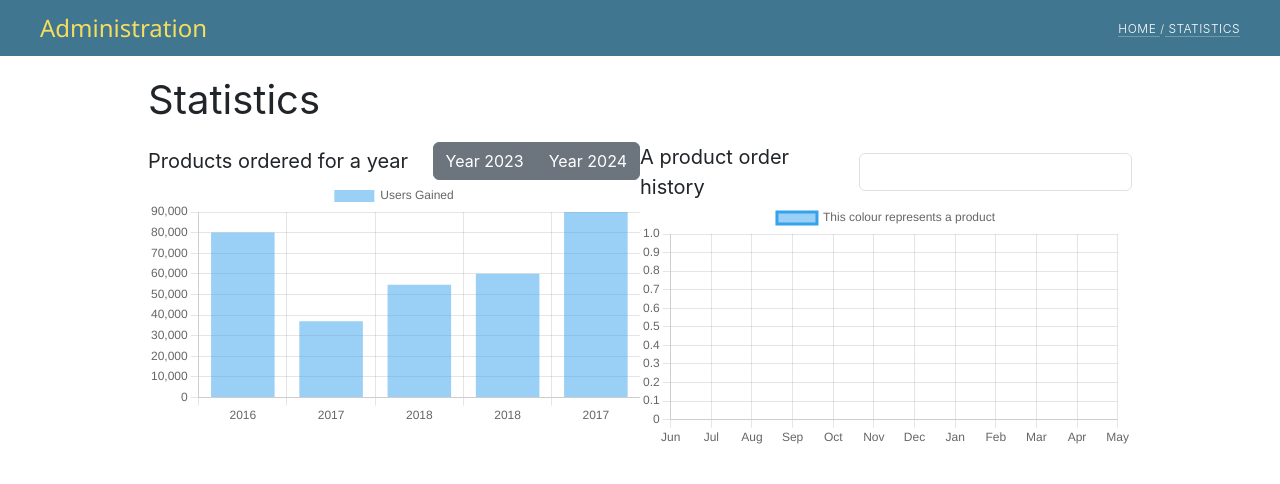
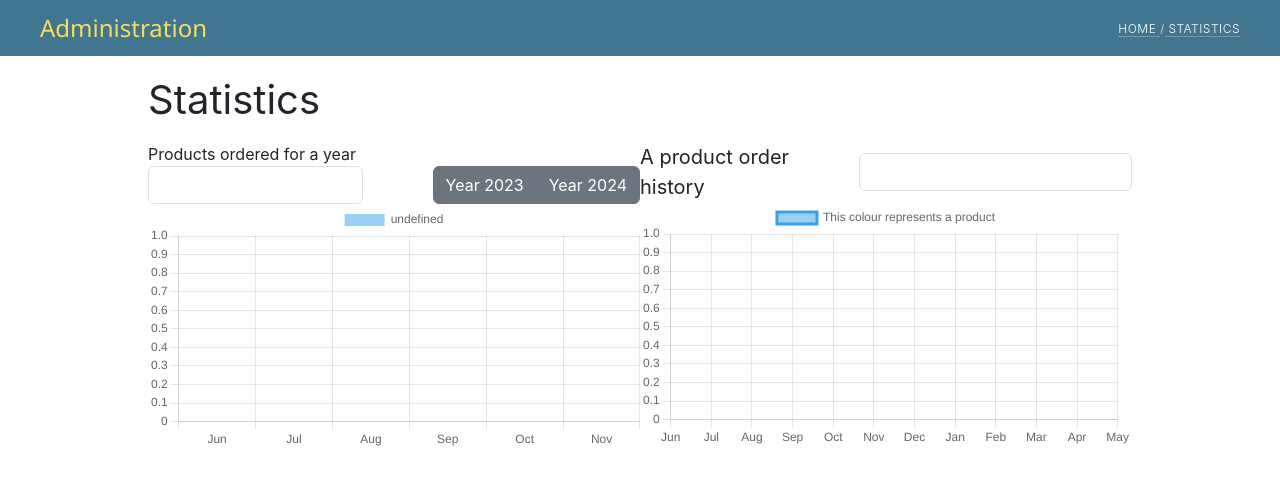
Before and after one commit to kostiadubohrii/coursework, a React (Create React App) app in the folder frontend/: page / in a window 1280 px wide. Shown: the top 484 px of the page. Built offline with nearby package versions, Linux system fonts and the light colour scheme.

Commit message:
barchart update

```diff
--- a/frontend/src/components/chartsComponents/BarChart.js
+++ b/frontend/src/components/chartsComponents/BarChart.js
@@ -5,25 +5,55 @@ import './styles.scss';
 import {Bar} from 'react-chartjs-2';
 import {Chart as ChartJS} from 'chart.js/auto';
 
-import {UserData} from '../../services/data';
+import {globalData} from '../../services/data';
+import SearchPanel from '../searchPanel/SearchPanel';
 
 
 const BarChart = () => {
-  const [userData, setUserData] = useState({
-    labels: UserData.map((data) => data.year),
-    datasets: [{
-      label: "Users Gained",
-      data: UserData.map((data) => data.userGain)
-    }]
-  });
+    const [userData, setUserData] = useState({
+        labels: ['Jun', 'Jul', 'Aug','Sep','Oct','Nov'],
+        // ,'Dec','Jan','Feb',"Mar",'Apr','May'
+        datasets: [{}]
+    });
+    const [years, setYears] = useState(['2023','2024'])
+
+    const onProductSelected = (data) => {
+        const newData  = {
+            id: data.id,
+            label: data.name,
+            data: data.revenue
+        }
+
+        const productExists = userData.datasets.find(item => item.id === newData.id);
+        if (userData.datasets[0].id === undefined){
+            setUserData(prevState => ({
+                ...prevState,
+                datasets: []
+            }))
+        }
+
+        if (!productExists) {
+            setUserData(prevState => ({
+                ...prevState,
+                datasets: [...prevState.datasets, newData]
+            }))
+        }
+
+    }
     return (
         <div className="section">
-            <div className="section_settings">
+            <div className="section_settings_large">
                 <div className="title">Products ordered for a year</div>
-                <div clasNames="panel">
+                <div className="menu">
+                    <div className="search-panel">
+                        <SearchPanel onProductSelected={onProductSelected} data={globalData}/>
+                    </div>
                     <ButtonGroup>
-                        <Button variant="secondary">Year 2023</Button>
-                        <Button variant="secondary">Year 2024</Button>
+                        {
+                            years.map((item, i) => {
+                                return <Button variant="secondary" key={i}>Year {item}</Button>
+                            })
+                        }
                     </ButtonGroup>
                 </div>
             </div>
--- a/frontend/src/components/chartsComponents/ProductChart.js
+++ b/frontend/src/components/chartsComponents/ProductChart.js
@@ -5,6 +5,7 @@ import {Line} from 'react-chartjs-2';
 import {Chart as ChartJS} from 'chart.js/auto';
 
 import SearchPanel from '../searchPanel/SearchPanel';
+import { productsData } from '../../services/data';
 
 const ProductChart = () => {
 	const [userData, setUserData] = useState({
@@ -23,7 +24,7 @@ const ProductChart = () => {
 			datasets:[
 				{
 					...userData.datasets[0],
-					label: data.name,
+					label: data.name + ' sold out',
 					data: data.values,
 					}
 				]
@@ -35,8 +36,8 @@ const ProductChart = () => {
         <div class="section">
             <div class="section_settings">
                 <div class="title">A product order history</div>
-                <div class="search">
-                   <SearchPanel onProductSelected={onProductSelected} />
+                <div class="panel">
+                   <SearchPanel onProductSelected={onProductSelected} data={productsData}/>
                 </div>
             </div>
             <div class="chart">
--- a/frontend/src/components/chartsComponents/styles.scss
+++ b/frontend/src/components/chartsComponents/styles.scss
@@ -8,6 +8,19 @@
         .title {
             font-size: 20px;
         }
+        &_large {
+            display: block;
+
+            .menu {
+                display: flex;
+                justify-content: space-between;
+                align-items: center;
+                .search-panel{
+                    width: 215px;
+                }
+            }
+
+        }
     }
 }
 
--- a/frontend/src/components/searchPanel/SearchPanel.js
+++ b/frontend/src/components/searchPanel/SearchPanel.js
@@ -6,7 +6,7 @@ import './searchPanel.scss';
 
 const SearchPanel = (props) => {
 	const [name, setName] = useState('');
-	const [data, setData] = useState([{ name: 'Apple Iphone', values: [5, 6, 3, 15, 16, 19, 26, 20, 18, 15, 14, 15] }, { name: 'Apple watch', values: [5, 6, 2, 15, 8, 20, 24, 20, 4, 15, 14, 5] }, { name: 'HP M27fq', values: [1, 6, 3, 12, 16, 9, 14, 6, 18, 15, 12, 1] }]);
+	const [data, setData] = useState(props.data);
 	const [results, setResults] = useState([]);
 	const [product, setProduct] = useState(null);
 
@@ -75,7 +75,7 @@ const SearchPanel = (props) => {
 	}
 
 	return (
-	  <>
+	  	<div className="search">
 		 	<Form.Control
 		 		type="name"
 				id="name"
@@ -92,7 +92,7 @@ const SearchPanel = (props) => {
 					}
 				</ul>
 		 	</div>
-	  </>
+		 </div>
 	);
 };
 
--- a/frontend/src/components/searchPanel/searchPanel.scss
+++ b/frontend/src/components/searchPanel/searchPanel.scss
@@ -5,6 +5,7 @@
         width: 215px;
         box-shadow: 0 4px 6px -1px rgb(0 0 0 / 0.1), 0 2px 4px -2px rgb(0 0 0 / 0.1);
         overflow-y: scroll;
+        z-index: 1;
         ul {
             padding-top: 5px;
             padding: 0;
--- a/frontend/src/services/data.js
+++ b/frontend/src/services/data.js
@@ -1,32 +1,29 @@
-export const UserData = [
+export const globalData = [
     {
         id: 1,
-        year: 2016,
-        userGain: 80000,
-        userLost: 823
+        name: 'Apple Iphone',
+        revenue: [80000, 37000, 35000, 37000, 87000, 96500],
     },
     {
         id: 2,
-        year: 2017,
-        userGain: 37000,
-        userLost: 8123
+        name: 'Apple watch',
+        revenue: [17304, 35000, 35000, 37000, 37000, 37000],
     },
     {
         id: 3,
-        year: 2018,
-        userGain: 54700,
-        userLost: 8423
+        name: 'HP M27fq',
+        revenue: [54700, 37000, 37000, 17304, 37000, 37000],
     },
     {
         id: 4,
-        year: 2018,
-        userGain: 60000,
-        userLost: 83
+        name: 'Apple airpods pro 2',
+        revenue: [60000, 37000, 37000, 37000, 37000, 37000] ,
     },
     {
         id: 5,
-        year: 2017,
-        userGain: 90000,
-        userLost: 823
+        name: 'Google buds pro',
+        revenue: [90000, 37000, 37000, 37000, 37000, 37000],
     },
 ];
+
+export const productsData = [{ name: 'Apple Iphone', values: [5, 6, 3, 15, 16, 19, 26, 20, 18, 15, 14, 15] }, { name: 'Apple watch', values: [5, 6, 2, 15, 8, 20, 24, 20, 4, 15, 14, 5] }, { name: 'HP M27fq', values: [1, 6, 3, 12, 16, 9, 14, 6, 18, 15, 12, 1] }]
```
Lines whose indentation alone changed are shown as unchanged.
